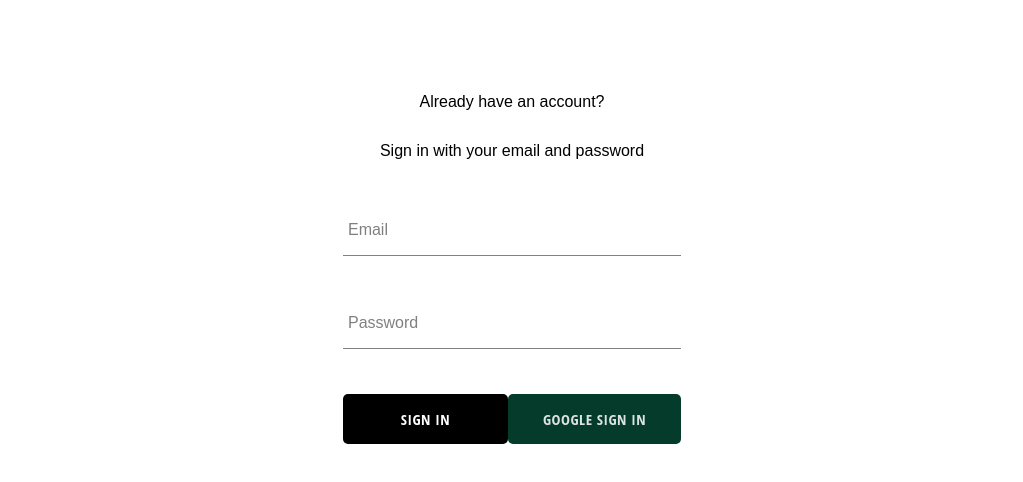
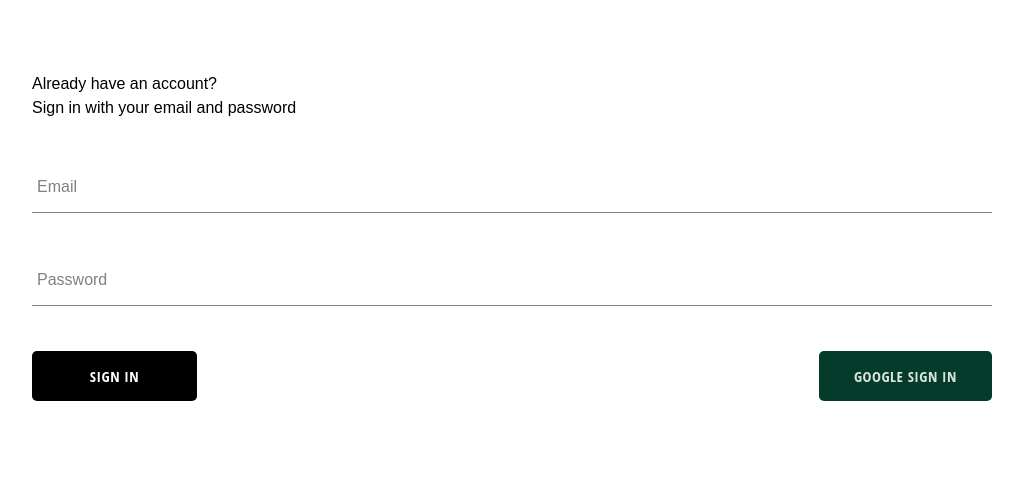
Before and after one commit to kidussintayehu/Farm-Advisor-Web, a React (Create React App) app: page /login in a window 1280 px wide. Shown: the top 482 px of the page, without its empty margins (128-1151 px from the left). Built offline with nearby package versions, Linux system fonts and the light colour scheme.

Commit message:
change some style

```diff
--- a/src/Components/sign-in-form/sign-in-form.component.jsx
+++ b/src/Components/sign-in-form/sign-in-form.component.jsx
@@ -10,7 +10,7 @@ import {
   signInAuthUserWithEmailAndPassword,
 } from '../../util/firebase/firebase.utils';
 
-import './sign-in-form.styles.css';
+// import './sign-in-form.styles.css';
 
 const defaultFormFields = {
   email: '',
@@ -67,7 +67,7 @@ const SignInForm = () => {
   };
 
   return (
-    <div className='sign-up-container'>
+    <div className='mt-2 flex flex-col m-auto pt-16 w-3/4'>
       <h2>Already have an account?</h2>
       <span>Sign in with your email and password</span>
       <form onSubmit={handleSubmit}>
@@ -88,7 +88,7 @@ const SignInForm = () => {
           name='password'
           value={password}
         />
-        <div className='buttons-container'>
+        <div className='flex justify-between'>
           <Button type='submit'  >Sign In</Button>
           <Button type='button' buttonType='google' onClick={signInWithGoogle}>
             Google sign in
--- a/src/Components/sign-up-form/sign-up-form.component.jsx
+++ b/src/Components/sign-up-form/sign-up-form.component.jsx
@@ -10,7 +10,7 @@ import {
   createUserDocumentFromAuth,
 } from '../../util/firebase/firebase.utils';
 
-import './sign-up-form.styles.css';
+// import './sign-up-form.styles.css';
 
 const defaultFormFields = {
   displayName: '',
@@ -64,7 +64,7 @@ const SignUpForm = () => {
   };
 
   return (
-    <div className='sign-up-container'>
+    <div className='mt-2 flex flex-col m-auto pt-16 w-3/4'>
       <h2>Don't have an account?</h2>
       <span>Sign up with your email and password</span>
       <form onSubmit={handleSubmit}>
```
Also changed, not shown: 1 other file (tests, documents, lock files or other folders).
